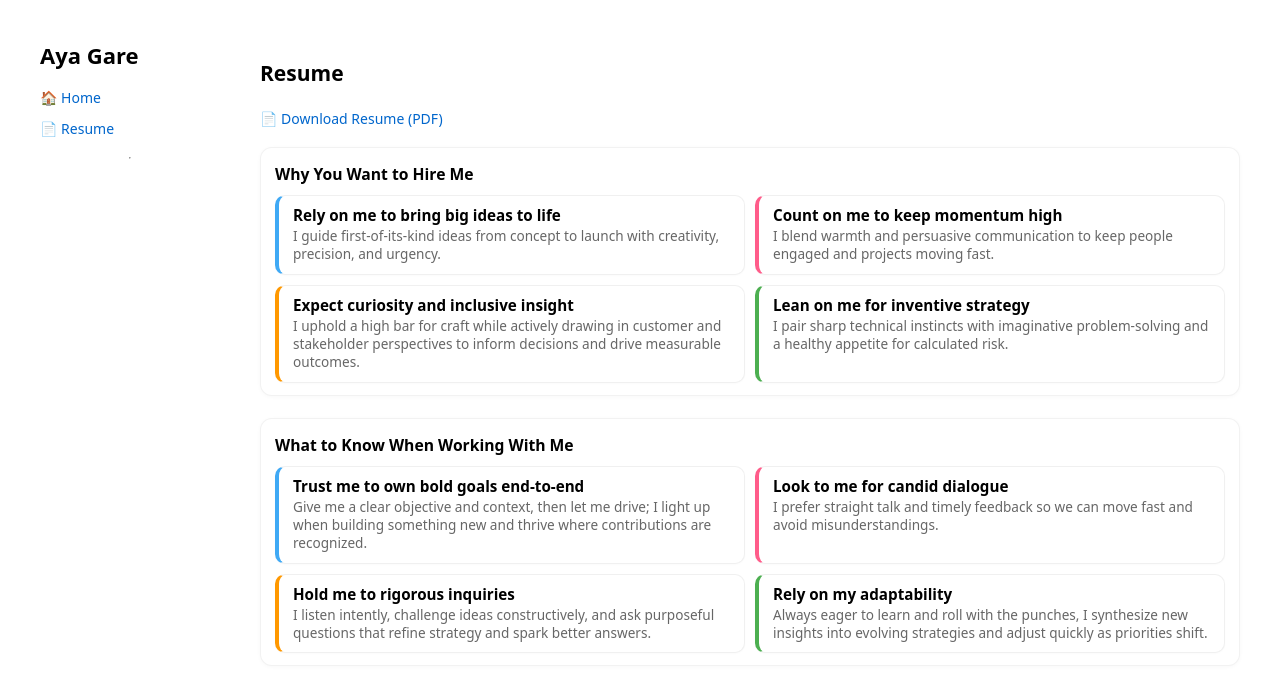
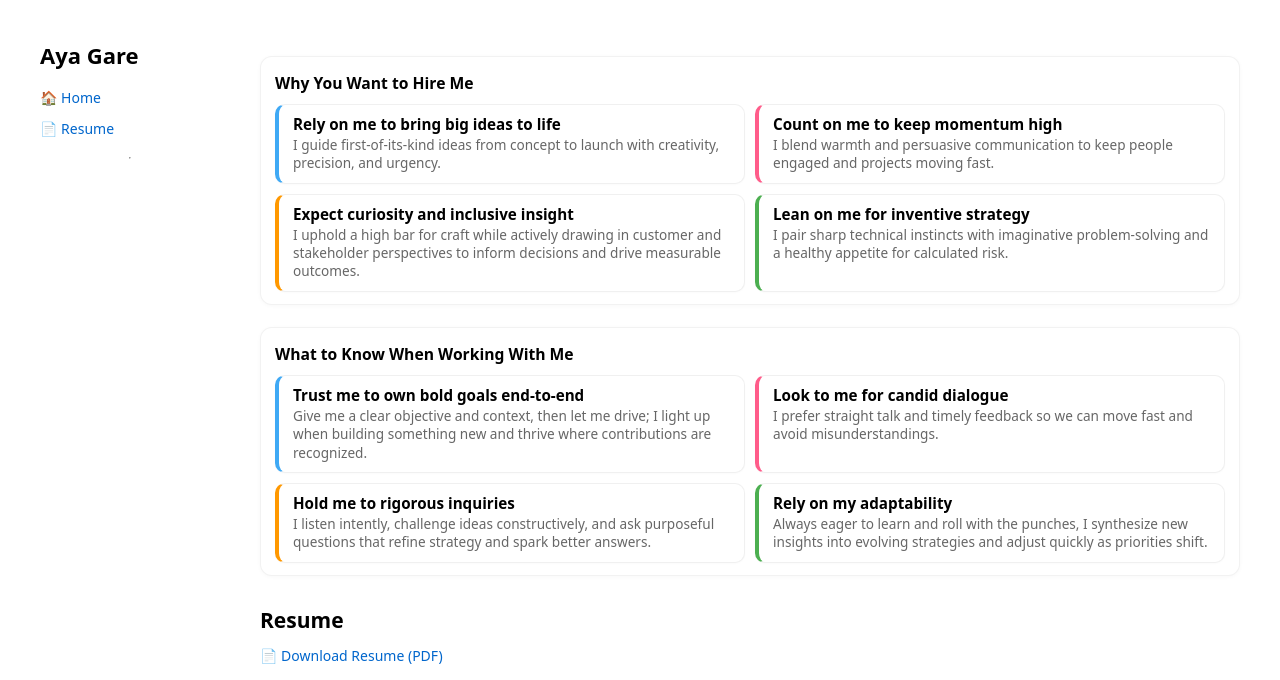
Before and after one commit to luxinflore/luxinflore.github.io, a Jekyll site: the page built from resume.md, in a window 1280 px wide. Shown: the top 680 px of the page. Built offline with Jekyll 4.4.1, drawn with Linux system fonts in a browser that asks for light colours; grey boxes are pictures that could not be loaded.

Commit message:
Place resume heading and PDF download above embed

```diff
--- a/resume.md
+++ b/resume.md
@@ -5,17 +5,19 @@
 class: page--resume
 ---
 
-## Resume
-
-[📄 Download Resume (PDF)](/assets/resume.pdf)
-
 {% include why-hire-me.md %}
 {% include work-with-me.md %}
 
-<div class="pdf-desktop">
-  <iframe
-    src="/assets/resume.pdf"
-    class="pdf-frame"
-    title="Aya Gare Resume"
-  ></iframe>
+<div class="resume-pdf-stack">
+  <h2 id="resume-pdf">Resume</h2>
+  <p>
+    <a href="/assets/resume.pdf">📄 Download Resume (PDF)</a>
+  </p>
+  <div class="pdf-desktop">
+    <iframe
+      src="/assets/resume.pdf"
+      class="pdf-frame"
+      title="Aya Gare Resume"
+    ></iframe>
+  </div>
 </div>
--- a/style.css
+++ b/style.css
@@ -689,3 +689,16 @@
    Resume intro block: use full container width
 ------------------------------------------------------- */
 .page--resume .wg-sections { max-width: none; width: 100%; grid-template-columns: 1fr; }
+
+/* Heading + download sit directly above the embedded PDF */
+.page--resume .resume-pdf-stack {
+  margin-top: 1.75rem;
+}
+.page--resume .resume-pdf-stack > h2 {
+  margin-top: 0;
+  margin-bottom: 0.5rem;
+}
+.page--resume .resume-pdf-stack > p {
+  margin-top: 0;
+  margin-bottom: 0.75rem;
+}
```
